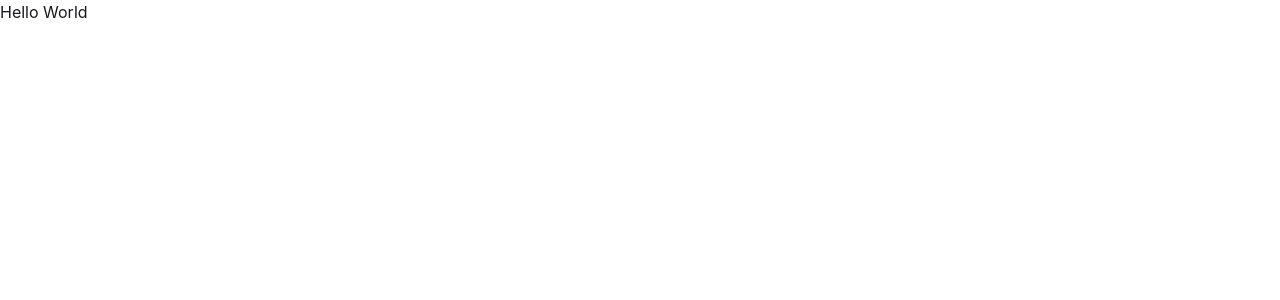
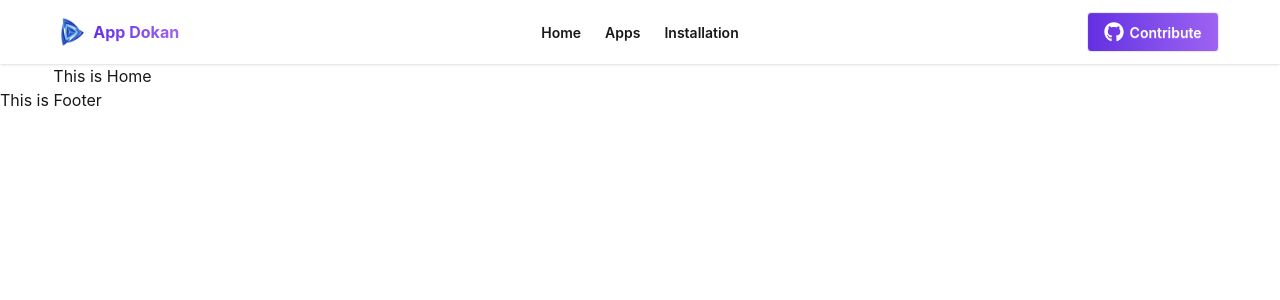
Before and after one commit to Shashuvo/App-Dokan, a React (Vite) app: page / in a window 1280 px wide. Shown: the top 300 px of the page. Built offline with nearby package versions, Linux system fonts and the light colour scheme.

Commit message:
navbar complete

```diff
--- a/package.json
+++ b/package.json
@@ -13,6 +13,7 @@
     "@tailwindcss/vite": "^4.2.2",
     "react": "^19.2.4",
     "react-dom": "^19.2.4",
+    "react-icons": "^5.6.0",
     "react-router": "^7.13.2",
     "tailwindcss": "^4.2.2"
   },
--- /dev/null
+++ b/src/Components/Pages/Footer/Footer.jsx
@@ -0,0 +1,11 @@
+import React from 'react';
+
+const Footer = () => {
+    return (
+        <div>
+            <h1>This is Footer</h1>
+        </div>
+    );
+};
+
+export default Footer;
--- /dev/null
+++ b/src/Components/Pages/Home/Home.jsx
@@ -0,0 +1,11 @@
+import React from 'react';
+
+const Home = () => {
+    return (
+        <div>
+            <h1>This is Home</h1>
+        </div>
+    );
+};
+
+export default Home;
--- /dev/null
+++ b/src/Components/Pages/Navbar/Navbar.jsx
@@ -0,0 +1,44 @@
+import React from 'react';
+import { Link, NavLink } from 'react-router';
+import logo from "../../../assets/logo.png"
+import { FaGithub } from 'react-icons/fa';
+
+const Navbar = () => {
+    const links = <>
+        <NavLink to="/" className="font-semibold"><a>Home</a></NavLink>
+        <NavLink to="/apps" className="font-semibold"><a>Apps</a></NavLink>
+        <NavLink to="/installed" className="font-semibold"><a>Installation</a></NavLink>
+    </>
+    return (
+        <div className='bg-white shadow-sm'>
+            <div className="navbar w-full md:w-11/12 mx-auto">
+                <div className="navbar-start">
+                    <div className="dropdown">
+                        <div tabIndex={0} role="button" className="btn btn-ghost lg:hidden">
+                            <svg xmlns="http://www.w3.org/2000/svg" className="h-5 w-5" fill="none" viewBox="0 0 24 24" stroke="currentColor"> <path strokeLinecap="round" strokeLinejoin="round" strokeWidth="2" d="M4 6h16M4 12h8m-8 6h16" /> </svg>
+                        </div>
+                        <ul
+                            tabIndex="-1"
+                            className="menu menu-sm dropdown-content bg-base-100 rounded-box z-1 mt-3 w-52 p-2 shadow flex flex-col gap-2">
+                            {links}
+                        </ul>
+                    </div>
+                    <div className='flex gap-2 items-center justify-center'>
+                        <img src={logo} alt="Logo" className='w-6 h-7' />
+                        <Link to="/" className="bg-linear-to-r from-[#632EE3] to-[#9F62F2] bg-clip-text text-transparent font-bold">App Dokan</Link>
+                    </div>
+                </div>
+                <div className="navbar-center hidden lg:flex">
+                    <ul className="menu menu-horizontal px-1 flex gap-6">
+                        {links}
+                    </ul>
+                </div>
+                <div className="navbar-end">
+                    <a href='https://github.com/Shashuvo' target='_blank' className="btn bg-linear-to-r from-[#632EE3] to-[#9F62F2] text-white font-semibold"><FaGithub className='w-5 h-5' /> Contribute</a>
+                </div>
+            </div>
+        </div>
+    );
+};
+
+export default Navbar;
--- /dev/null
+++ b/src/Components/Pages/Root.jsx
@@ -0,0 +1,18 @@
+import React from 'react';
+import Navbar from './Navbar/Navbar';
+import { Outlet } from 'react-router';
+import Footer from './Footer/Footer';
+
+const Root = () => {
+    return (
+        <div>
+            <Navbar></Navbar>
+            <div className='w-11/12 mx-auto'>
+                <Outlet></Outlet>
+            </div>
+            <Footer></Footer>
+        </div>
+    );
+};
+
+export default Root;
--- a/src/Routes/Router.jsx
+++ b/src/Routes/Router.jsx
@@ -1,9 +1,18 @@
 import { createBrowserRouter } from "react-router";
+import Root from "../Components/Pages/Root";
+import Home from "../Components/Pages/Home/Home";
 
 const router = createBrowserRouter([
     {
       path: "/",
-      element: <div>Hello World</div>,
+      Component: Root,
+      children : [
+        {
+            index: true,
+            path: "/",
+            Component: Home,
+        },
+      ]
     },
   ]);
 
--- a/src/index.css
+++ b/src/index.css
@@ -1,2 +1,10 @@
 @import "tailwindcss";
 @plugin "daisyui";
+
+/* inter font */
+
+@import url('https://fonts.googleapis.com/css2?family=Inter:ital,opsz,wght@0,14..32,100..900;1,14..32,100..900&display=swap');
+
+* {
+    font-family: "Inter", sans-serif;
+}
```
Also changed, not shown: 1 other file (tests, documents, lock files or other folders).
